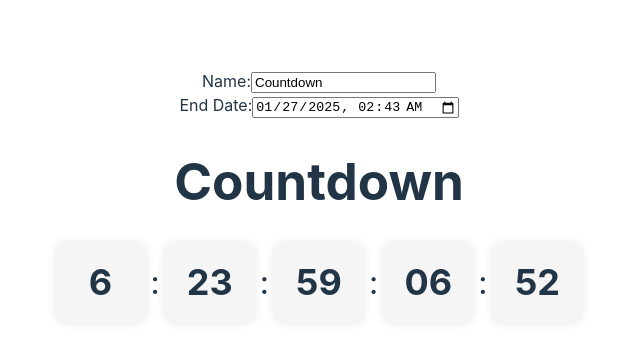
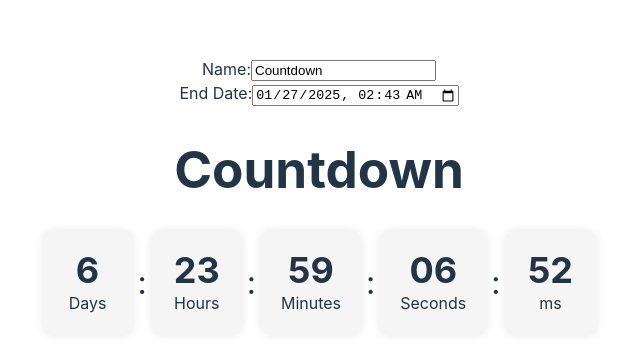
Before and after one commit to balajidharma/react-countdown-timer, a React (Vite) app: page / in a window 1280 px wide. Shown: the part 194-546 px from the top of the page, without its empty margins (321-961 px from the left). Built offline with nearby package versions, Linux system fonts and the light colour scheme.

Commit message:
Added label

```diff
--- a/src/components/countdown/CountDown.tsx
+++ b/src/components/countdown/CountDown.tsx
@@ -46,22 +46,27 @@ export default function CountDown() {
         <div className="timer-container">
           <div className="timer-box">
             <h1 title="Days">{days}</h1>
+            <span>Days</span>
           </div>
           <span className="colon">:</span>
           <div className="timer-box">
             <h1 title="Hours">{hours}</h1>
+            <span>Hours</span>
           </div>
           <span className="colon">:</span>
           <div className="timer-box">
             <h1 title="Minutes">{minutes}</h1>
+            <span>Minutes</span>
           </div>
           <span className="colon">:</span>
           <div className="timer-box">
             <h1 title="Seconds">{seconds}</h1>
+            <span>Seconds</span>
           </div>
           <span className="colon">:</span>
           <div className="timer-box">
             <h1 title="Milliseconds">{milliseconds}</h1>
+            <span>ms</span>
           </div>
         </div>
       </div>
```
